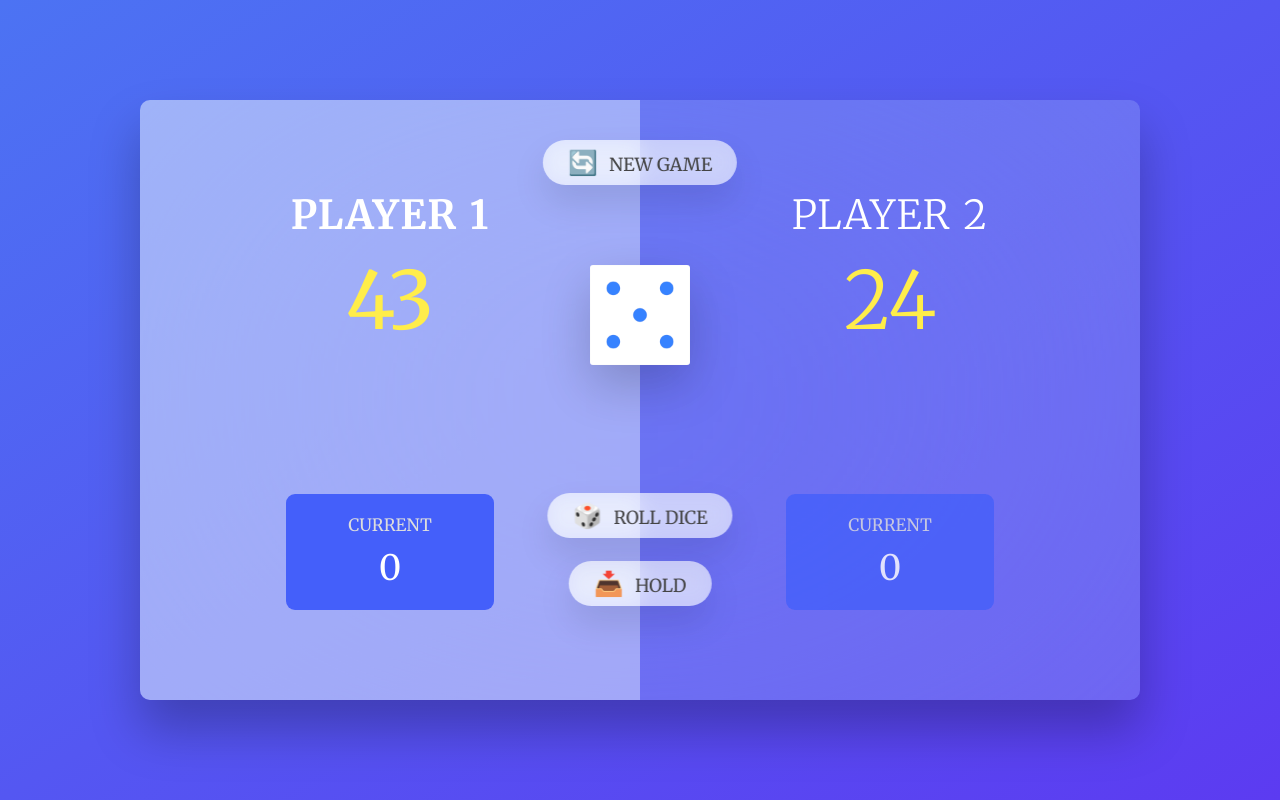
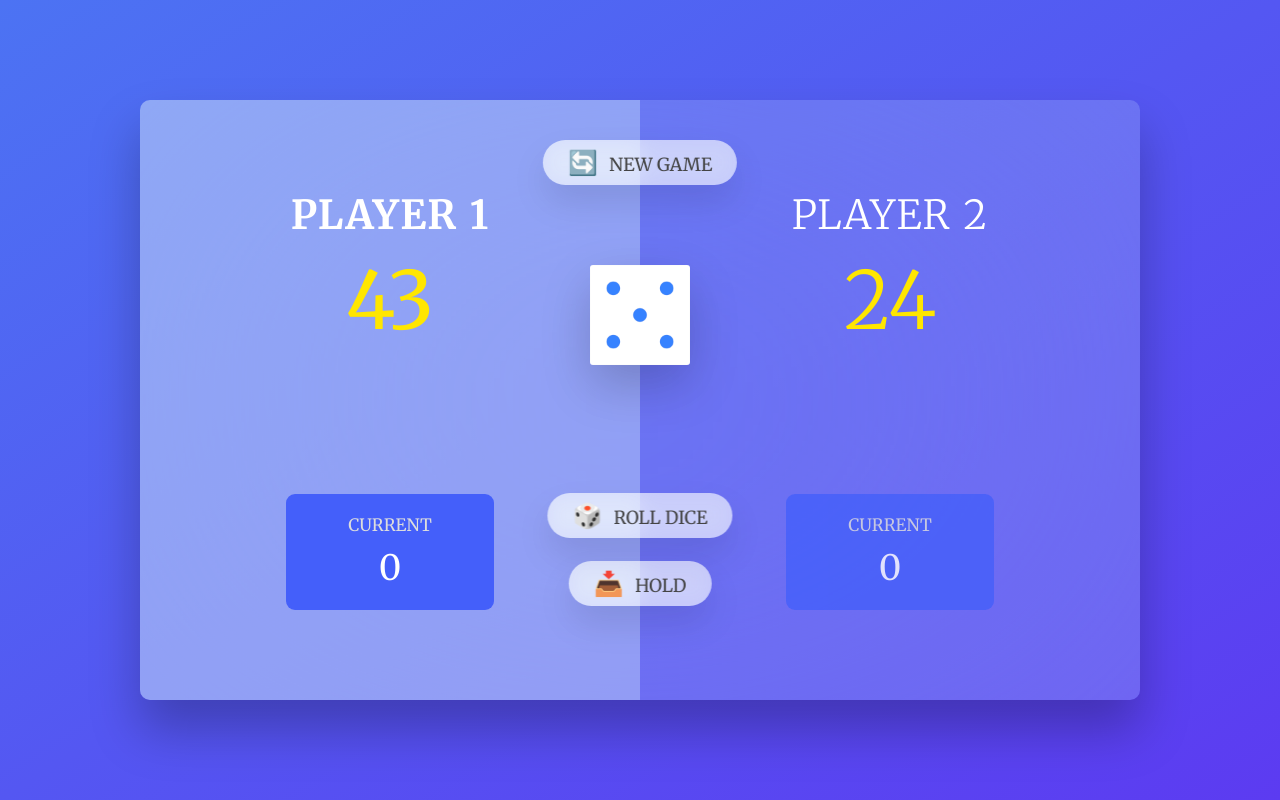
Before and after one commit to rakibulhasan247/Pick-Game, a plain HTML site: page index.html in a window 1280 px wide. Drawn offline with Linux system fonts and the light colour scheme.

Commit message:
Some Changes

```diff
--- a/style.css
+++ b/style.css
@@ -68,12 +68,12 @@ main {
 .score {
     font-size: 8rem;
     font-weight: 300;
-    color: #ffed4a;
+    color: #ffe600;
     margin-bottom: auto;
 }
 
 .player--active {
-    background-color: #f3fdff66;
+    background-color: #cae1f866;
 }
 
 .player--active .name {
```
